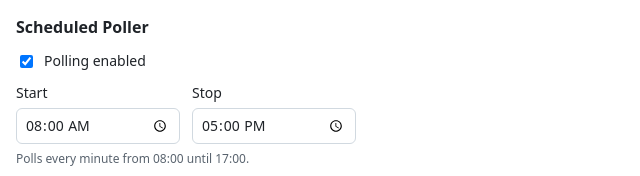
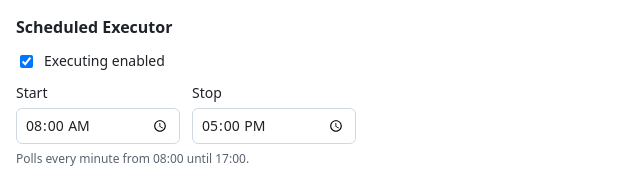
Before and after one commit to hal313/chrome-scheduled-executor, a website with bundled scripts: page src/options.html in a window 1280 px wide. Shown: the top 176 px of the page, 0-640 px from the left. Built offline with nearby package versions, Linux system fonts and the light colour scheme; some packages are replaced by stand-ins of ours.

Commit message:
Renamed "poller" to "executor"

```diff
--- a/src/options.html
+++ b/src/options.html
@@ -2,17 +2,17 @@
 <html lang="en">
 <head>
   <meta charset="utf-8">
-  <title>Scheduled Poller</title>
+  <title>Scheduled Executor</title>
   <link rel="stylesheet" href="options.css">
 </head>
 <body>
   <main>
-    <h1>Scheduled Poller</h1>
+    <h1>Scheduled Executor</h1>
 
     <form id="form">
       <label class="row checkbox">
         <input type="checkbox" id="enabled">
-        Polling enabled
+        Executing enabled
       </label>
 
       <div class="times">
```
